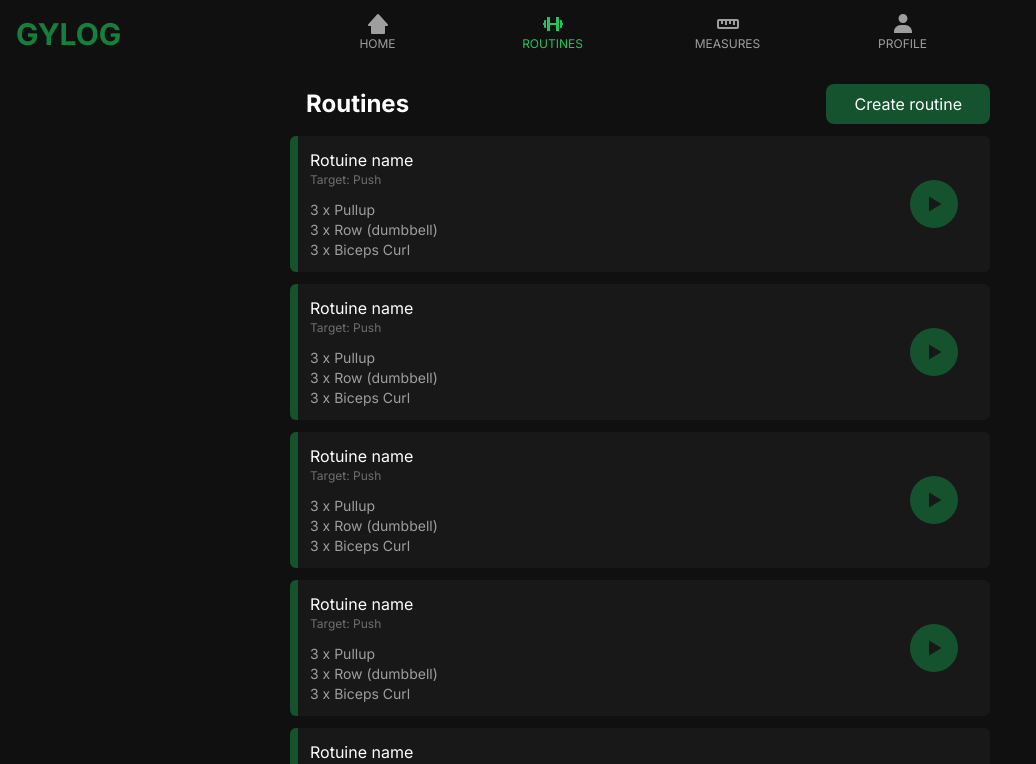
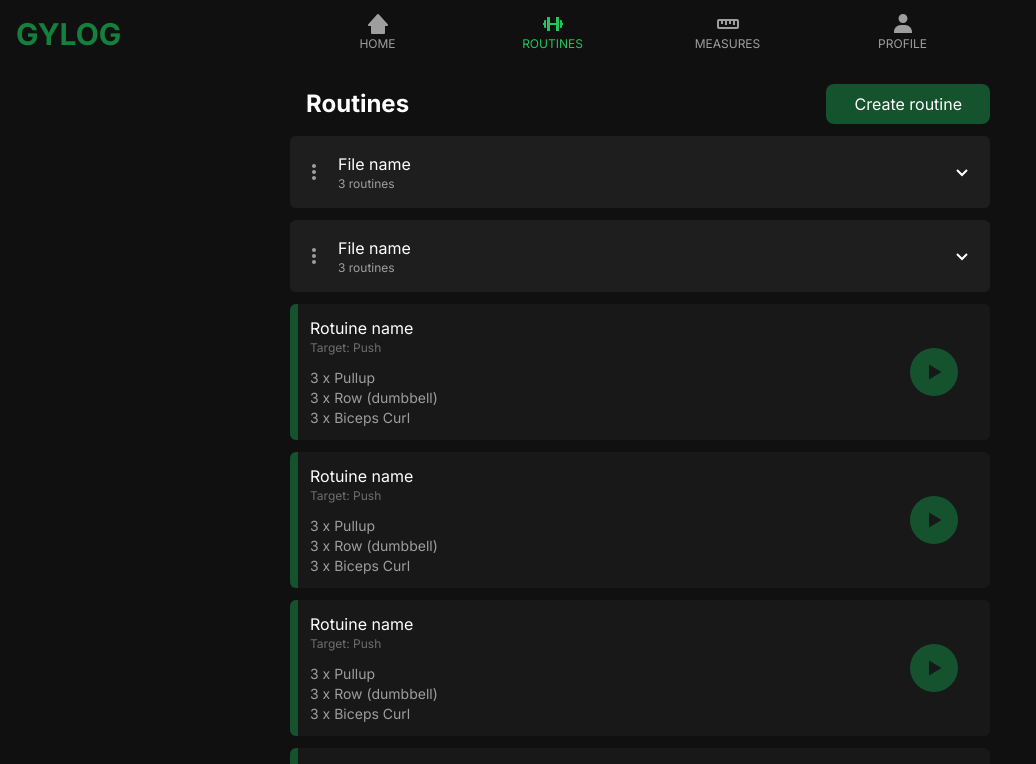
Before and after one commit to fabrizio411/gylog, a Next.js app: page /routines in a window 1280 px wide. Shown: the top 764 px of the page, without its empty margins (0-1036 px from the left). Built offline with nearby package versions, Linux system fonts and the light colour scheme.

Commit message:
Add: File card and fixes

```diff
--- a/app/(root)/(home)/page.tsx
+++ b/app/(root)/(home)/page.tsx
@@ -7,7 +7,7 @@ const HomePage = () => {
       <ProgramCard />
 
       <h3 className='text-xl text-light-1 font-bold ml-7 sm:ml-4 mt-6 self-start'>For today</h3>
-      <div className='flex flex-col items-center gap-3 mt-3 w-full'>
+      <div className='routines-container mt-3 w-full'>
         <RoutineCard />
         <RoutineCard />
       </div>
--- a/app/(root)/routines/page.tsx
+++ b/app/(root)/routines/page.tsx
@@ -1,3 +1,4 @@
+import FileCard from '@/components/cards/FileCard'
 import RoutineCard from '@/components/cards/RoutineCard'
 
 const RoutinesPage = () => {
@@ -7,7 +8,12 @@ const RoutinesPage = () => {
         <h2 className='hidden sm:block text-light-1 text-2xl font-bold ml-4'>Routines</h2>
         <button className='button w-11/12 sm:w-auto mt-2 sm:mt-0'>Create routine</button>
       </div>
-      <div className='flex flex-col items-center gap-3 mt-5 sm:mt-3'>
+      <div className='routines-container mt-5 sm:mt-3'>
+        <>
+          <FileCard />
+          <FileCard />
+        </>
+        <>
           <RoutineCard />
           <RoutineCard />
           <RoutineCard />
@@ -15,6 +21,7 @@ const RoutinesPage = () => {
           <RoutineCard />
           <RoutineCard />
           <RoutineCard />
+        </>
       </div>
       <button className='group flex gap-2 items-center mt-5 w-full justify-center'>
         <svg className='fill-light-2 group-hover:fill-light-1' xmlns='http://www.w3.org/2000/svg' width='24' height='24' viewBox='0 0 24 24'><path d='M12 2C6.486 2 2 6.486 2 12s4.486 10 10 10 10-4.486 10-10S17.514 2 12 2zm5 11h-4v4h-2v-4H7v-2h4V7h2v4h4v2z'></path></svg>
--- a/app/globals.css
+++ b/app/globals.css
@@ -58,6 +58,14 @@
         fill-green-500
         flex-1
     }
+
+    .routines-container {
+        @apply
+        flex
+        flex-col
+        items-center
+        gap-3
+    }
 }
 
 html, body {
--- /dev/null
+++ b/components/cards/FileCard.tsx
@@ -0,0 +1,56 @@
+'use client'
+
+import { useState } from 'react'
+import BackArrow from '../icons/BackArrow'
+import RoutineCard from './RoutineCard'
+import OptionsDots from '../icons/OptionsDots'
+
+const FileCard = () => {
+  const [isCollapsed, setIsCollapsed] = useState<boolean>(true)
+  const [isOptionsOpen, setIsOptionsOpen] = useState<boolean>(false)
+
+  const handleCollapse = () => {
+    if (isCollapsed) setIsCollapsed(false)
+    else setIsCollapsed(true)
+  }
+
+  const handleOptionsOpen = () => {
+    if (isOptionsOpen) setIsOptionsOpen(false)
+    else setIsOptionsOpen(true)
+  }
+
+  return (
+    <article id='filecard' className='w-11/12 sm:w-full pt-4 pb-4 pr-4 pl-2 bg-dark-border-2 rounded-md'>
+      <div className='flex justify-between items-center'>
+        <div className='flex items-center gap-2'>
+          <div className='cursor-pointer relative'>
+            <div onClick={handleOptionsOpen} className='p-1'>
+              <OptionsDots className='fill-light-2 hover:fill-light-1'/>
+            </div>
+            <div className={`${isOptionsOpen ? '' : 'hidden'}`}>
+              <div className='bg-dark-3 rounded-md absolute -top-2 left-8 w-36'>
+                <p className='text-light-2 sm:text-light-3 hover:text-light-1 hover:bg-dark-2 p-3 border-b border-b-dark-border-2'>Add routines</p>
+                <p className='text-light-2 sm:text-light-3 hover:text-light-1 hover:bg-dark-2 p-3 border-b border-b-dark-border-2'>Edit name</p>
+                <p className='text-light-2 sm:text-light-3 hover:text-light-1 hover:bg-dark-2 p-3'>Delete file</p>
+              </div>
+            </div>
+          </div>
+          <div>
+            <h3 className='text-light-1'>File name</h3>
+            <p className='text-xs text-light-2'>3 routines</p>
+          </div>
+        </div>
+        <div onClick={handleCollapse} className='fill-light-1 relative'>
+          <BackArrow className={`transition-transform ease-in-out ${isCollapsed ? '-rotate-90' : 'rotate-90'}`}/>
+        </div>
+      </div>
+      <div className={`routines-container gap-2 mt-4 overflow-hidden transition-all ${isCollapsed && 'hidden'}`}>
+        <RoutineCard className='w-full' />
+        <RoutineCard className='w-full' />
+        <RoutineCard className='w-full' />
+      </div>
+    </article>
+  )
+}
+
+export default FileCard
--- a/components/cards/RoutineCard.tsx
+++ b/components/cards/RoutineCard.tsx
@@ -1,9 +1,13 @@
 import Link from 'next/link'
 import StartIcon from '../icons/StartIcon'
 
-const RoutineCard = () => {
+interface RoutineCardProps {
+  className?: string
+}
+
+const RoutineCard: React.FC<RoutineCardProps> = ({ className }) => {
   return (
-    <Link href='/routines' className='group/card flex rounded-md overflow-hidden w-11/12 sm:w-full'>
+    <Link href='/routines' className={`group/card flex rounded-md overflow-hidden w-11/12 sm:w-full ${className}`}>
       <div className='bg-green-900 group-hover/card:bg-green-700 w-2'></div>
       <div className='flex-1 bg-dark-2 group-hover/card:bg-dark-hover p-3 flex justify-between items-center'>
         <div>
--- /dev/null
+++ b/components/icons/OptionsDots.tsx
@@ -0,0 +1,7 @@
+const OptionsDots = ({ className }: { className?: string }) => {
+  return (
+    <svg className={className} xmlns='http://www.w3.org/2000/svg' width='24' height='24' viewBox='0 0 24 24'><path d='M12 10c-1.1 0-2 .9-2 2s.9 2 2 2 2-.9 2-2-.9-2-2-2zm0-6c-1.1 0-2 .9-2 2s.9 2 2 2 2-.9 2-2-.9-2-2-2zm0 12c-1.1 0-2 .9-2 2s.9 2 2 2 2-.9 2-2-.9-2-2-2z'></path></svg>
+  )
+}
+
+export default OptionsDots
--- a/components/others/Nav.tsx
+++ b/components/others/Nav.tsx
@@ -13,7 +13,7 @@ const Nav = () => {
   const pathname = usePathname()
   const router = useRouter()
 
-  const mainPages = ['/routines', '/', '/measures', 'profile']
+  const mainPages = ['/routines', '/', '/measures', '/profile']
 
   return (
     <nav className='flex justify-around items-center h-16 w-full sm:w-[700px]'>
```
Also changed, not shown: 1 other file (tests, documents, lock files or other folders). Lines whose indentation alone changed are shown as unchanged.
